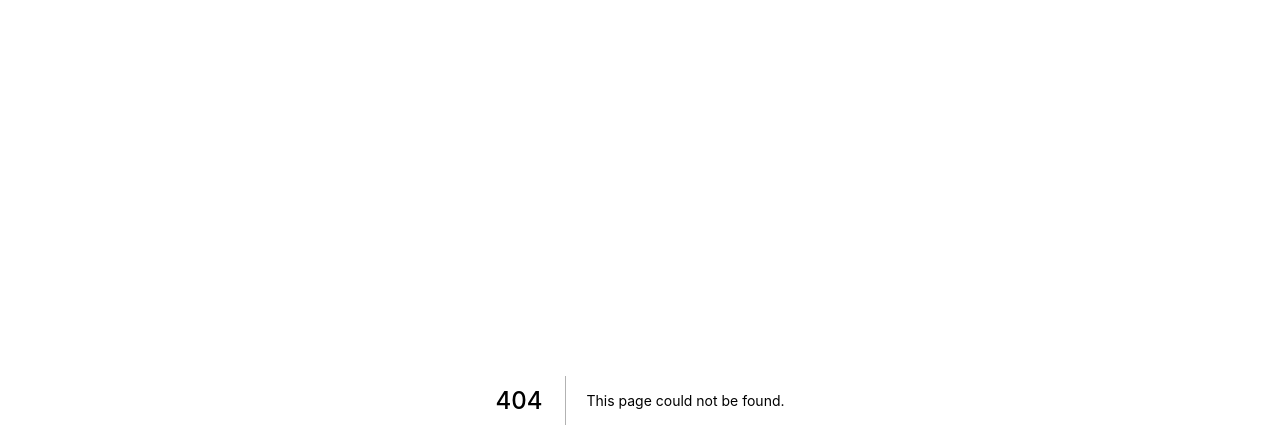
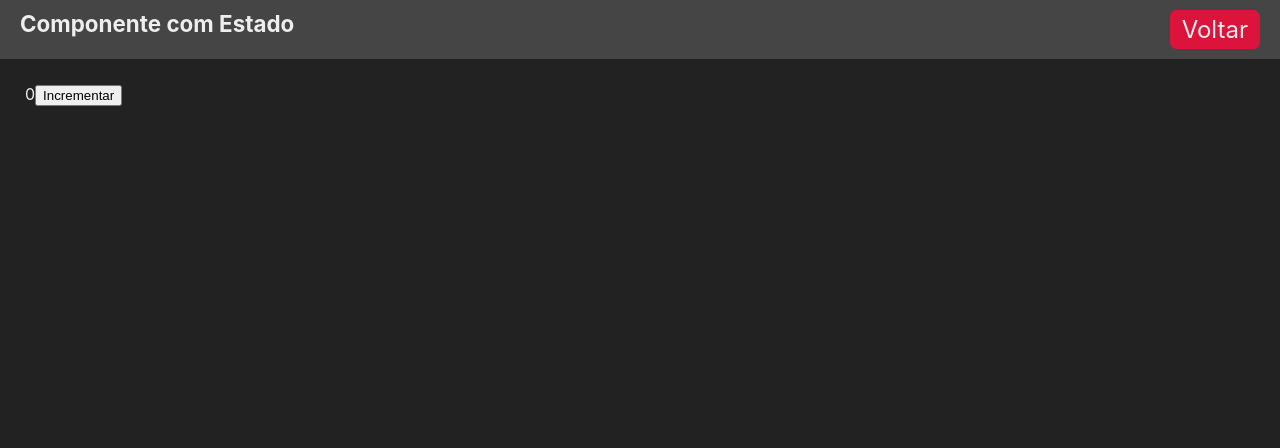
Before and after one commit to plinioaraujo/curso-react, a Next.js app in the folder aulao_nextjs/fundamentos/: page /estado in a window 1280 px wide. Before the commit this address had no page. Shown: the top 448 px of the page. Built offline with nearby package versions, Linux system fonts and the light colour scheme.

Commit message:
Curso React JS - Componente com Estado

```diff
--- /dev/null
+++ b/aulao_nextjs/fundamentos/src/pages/estado.jsx
@@ -0,0 +1,21 @@
+import { useState } from "react";
+import Layout from "../components/Layout";
+
+const Estado = () => {
+  const [numero, setNumero] = useState(0);
+
+  function incrementar() {
+    setNumero(numero + 1)
+  }
+
+  return (
+    <>
+      <Layout titulo="Componente com Estado">
+        <span>{numero}</span>
+        <button onClick={incrementar}>Incrementar</button>
+      </Layout>
+    </>
+  );
+};
+
+export default Estado;
--- a/aulao_nextjs/fundamentos/src/pages/index.jsx
+++ b/aulao_nextjs/fundamentos/src/pages/index.jsx
@@ -15,6 +15,7 @@
         <Navegador destino="/jsx" texto="JSX" cor="crimson"></Navegador>
         <Navegador destino="/navegacao" texto="Navegação" cor="green"></Navegador>
         <Navegador destino="/cliente/rj/123" texto="Navegação #02" cor="darkorange"></Navegador>
+        <Navegador destino="/estado" texto="Componente com Estado" cor="pink"></Navegador>
 
       </div>
     </>
```
